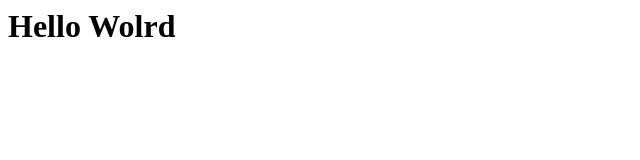
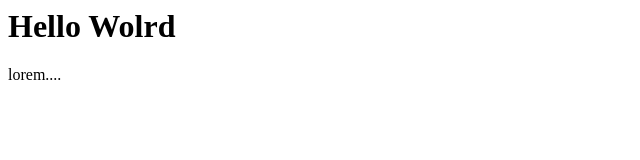
Before and after one commit to Jody-septiawan/personal-web-chapter-1, a plain HTML site: page index.html in a window 1280 px wide. Shown: the full height of the page, 0-640 px from the left. Drawn offline with Linux system fonts and the light colour scheme.

Commit message:
Update index.html

```diff
--- a/index.html
+++ b/index.html
@@ -1 +1,2 @@
 <h1>Hello Wolrd</h1>
+<p>lorem....</p>
```
